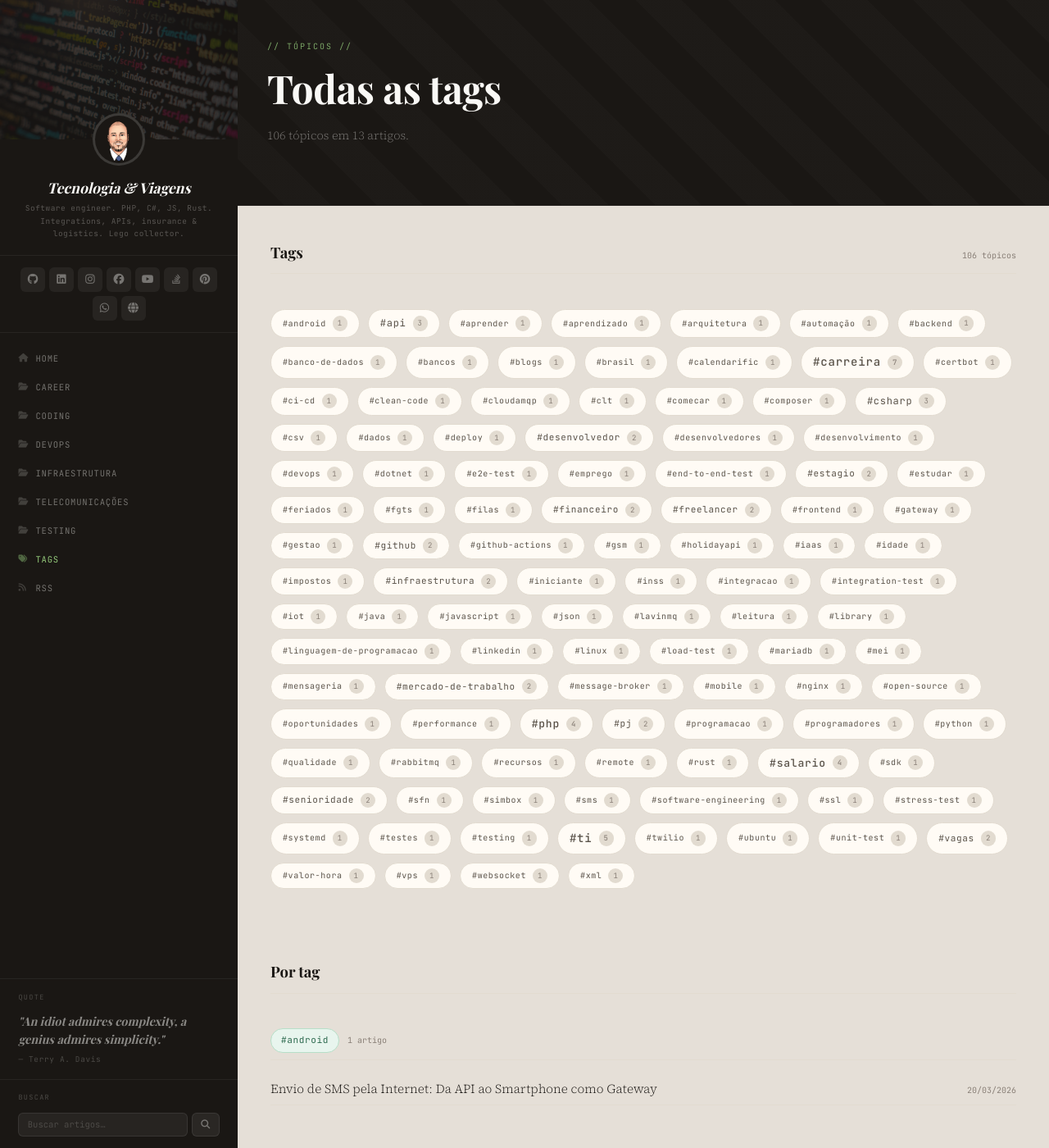
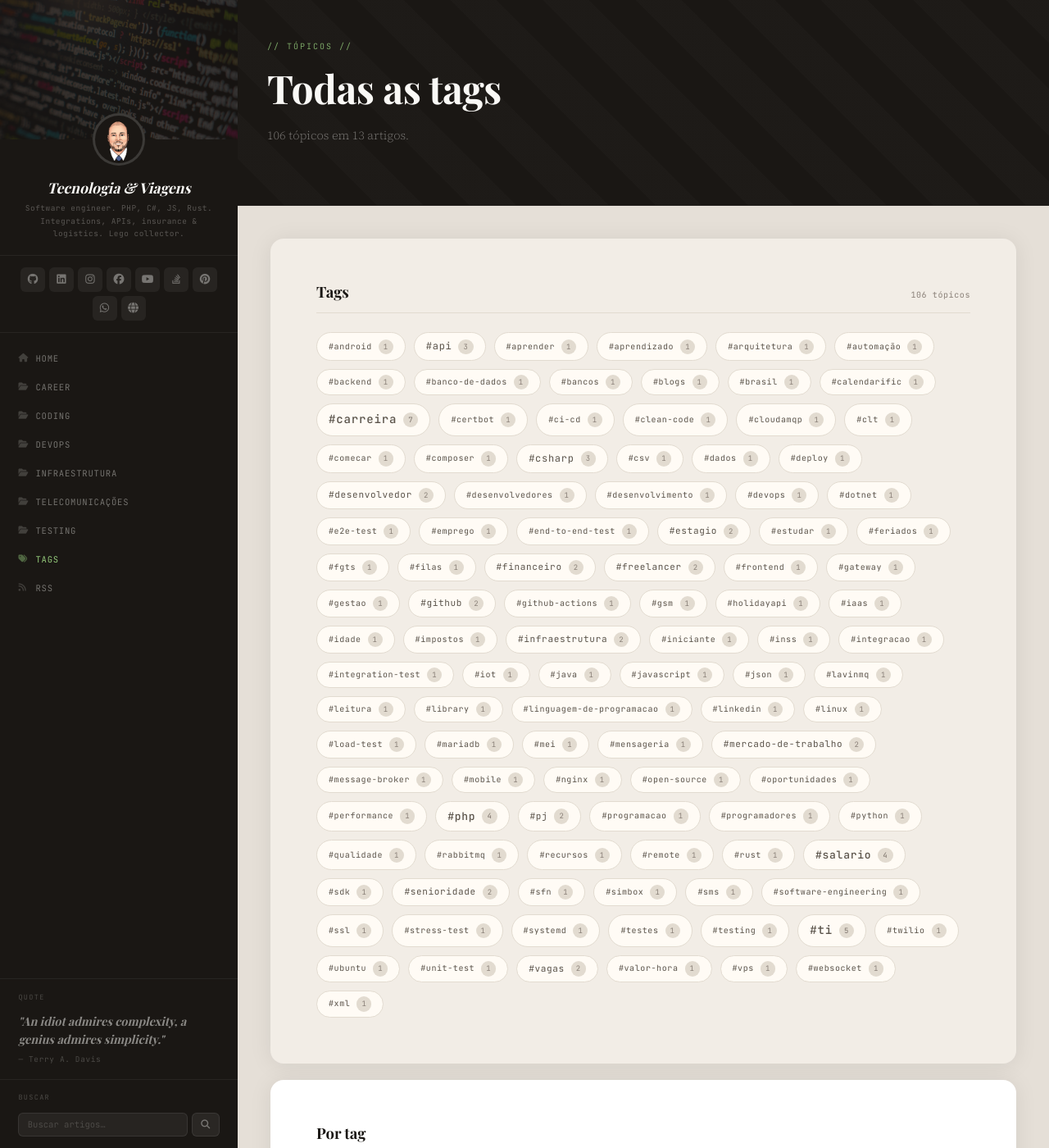
Before and after one commit to guibranco/blog, a Jekyll site: the page built from tags/index.html, in a window 1280 px wide and 1400 px high. Shown: the whole window at 82% size. Built offline with Jekyll 4.4.1, drawn with Linux system fonts in a browser that asks for light colours; some web fonts are replaced.

Commit message:
Enhance tags pages

```diff
--- a/assets/css/main.css
+++ b/assets/css/main.css
@@ -272,6 +272,12 @@
   max-width: 400px; font-weight: 300; line-height: 1.7;
   position: relative; margin-bottom: 1.75rem;
 }
+.hero-desc-link {
+  color: var(--green-glow); margin-left: 8px;
+  font-family: 'JetBrains Mono', monospace; font-size: 0.84em;
+  transition: opacity .2s;
+}
+.hero-desc-link:hover { opacity: .75; }
 .hero-stats { display: flex; align-items: center; gap: 1.25rem; position: relative; }
 .hero-stat { text-align: left; }
 .hero-stat-num {
@@ -880,3 +886,63 @@
 .related-card-meta { font-family: 'JetBrains Mono', monospace; font-size: 0.625rem; color: var(--ink-light); }
 @media (max-width: 860px) { .related-grid { grid-template-columns: repeat(2, 1fr); } }
 @media (max-width: 540px) { .related-grid { grid-template-columns: 1fr; } }
+
+/* ── Tags pages ────────────────────────────────────────────────────────────── */
+.section-meta {
+  font-family: 'JetBrains Mono', monospace;
+  font-size: 0.625rem; letter-spacing: .06em; color: var(--ink-light);
+}
+.section-link {
+  font-family: 'JetBrains Mono', monospace;
+  font-size: 0.625rem; letter-spacing: .08em; text-transform: uppercase;
+  color: var(--ink-light); transition: color .2s;
+}
+.section-link:hover { color: var(--accent); }
+
+.tags-index-grid { display: flex; flex-wrap: wrap; gap: 10px; }
+.tag-index-item {
+  display: inline-flex; align-items: center; gap: 8px;
+  font-family: 'JetBrains Mono', monospace; font-size: 0.69rem; letter-spacing: .06em;
+  padding: 6px 14px; border-radius: 20px;
+  background: var(--tag-bg); border: 1px solid var(--border); color: var(--ink-muted);
+  transition: border-color .2s, color .2s, background .2s;
+}
+.tag-index-item:hover { border-color: var(--accent); color: var(--accent); background: var(--accent-light); }
+.tag-count {
+  background: var(--border); color: var(--ink-light);
+  font-size: 0.56rem; padding: 1px 6px; border-radius: 10px;
+  transition: background .2s, color .2s, border-color .2s;
+}
+.tag-index-item:hover .tag-count { background: var(--accent-light); color: var(--accent); border: 1px solid #b7dfc8; }
+.tag-size-1 { font-size: 0.625rem; }
+.tag-size-2 { font-size: 0.69rem; }
+.tag-size-3 { font-size: 0.75rem; }
+.tag-size-4 { font-size: 0.81rem; font-weight: 500; }
+.tag-size-5 { font-size: 0.875rem; font-weight: 500; }
+
+.tag-group { margin-bottom: 2rem; }
+.tag-group:last-child { margin-bottom: 0; }
+.tag-group-header {
+  display: flex; align-items: center; gap: 10px;
+  margin-bottom: 0.75rem; padding-bottom: 0.5rem;
+  border-bottom: 2px solid var(--border);
+}
+.tag-group-count {
+  font-family: 'JetBrains Mono', monospace;
+  font-size: 0.625rem; letter-spacing: .04em; color: var(--ink-light);
+}
+.tag-group-list { list-style: none; margin: 0; padding: 0; }
+.tag-group-item {
+  display: flex; align-items: baseline; justify-content: space-between;
+  gap: 1rem; padding: 0.5rem 0; border-bottom: 1px solid var(--border);
+}
+.tag-group-item:last-child { border-bottom: none; }
+.tag-group-item a {
+  font-family: 'Source Serif 4', serif; font-size: 0.95rem;
+  color: var(--ink); line-height: 1.4; flex: 1; transition: color .2s;
+}
+.tag-group-item a:hover { color: var(--accent); }
+.tag-group-item-date {
+  font-family: 'JetBrains Mono', monospace; font-size: 0.625rem;
+  color: var(--ink-light); white-space: nowrap; flex-shrink: 0;
+}
--- a/tags/index.html
+++ b/tags/index.html
@@ -16,52 +16,6 @@
   <link rel="stylesheet" href="https://cdnjs.cloudflare.com/ajax/libs/font-awesome/6.5.0/css/all.min.css">
   <link rel="stylesheet" href="{{ '/assets/css/main.css' | relative_url }}">
 
-  <style>
-    .tags-index-grid {
-      display: flex;
-      flex-wrap: wrap;
-      gap: 10px;
-      margin-bottom: 3rem;
-    }
-    .tag-index-item {
-      display: inline-flex;
-      align-items: center;
-      gap: 8px;
-      font-family: 'JetBrains Mono', monospace;
-      font-size: 11px;
-      letter-spacing: .06em;
-      padding: 6px 14px;
-      border-radius: 20px;
-      background: var(--tag-bg);
-      border: 1px solid var(--border);
-      color: var(--ink-muted);
-      text-decoration: none;
-      transition: border-color .2s, color .2s, background .2s;
-    }
-    .tag-index-item:hover {
-      border-color: var(--accent);
-      color: var(--accent);
-      background: var(--accent-light);
-    }
-    .tag-index-item .tag-count {
-      background: var(--border);
-      color: var(--ink-light);
-      font-size: 9px;
-      padding: 1px 6px;
-      border-radius: 10px;
-      transition: background .2s, color .2s;
-    }
-    .tag-index-item:hover .tag-count {
-      background: var(--accent-light);
-      color: var(--accent);
-    }
-    /* Size variants by post count */
-    .tag-size-1 { font-size: 10px; }
-    .tag-size-2 { font-size: 11px; }
-    .tag-size-3 { font-size: 12px; }
-    .tag-size-4 { font-size: 13px; font-weight: 500; }
-    .tag-size-5 { font-size: 14px; font-weight: 500; }
-  </style>
 </head>
 <body>
 
@@ -160,18 +114,20 @@
       {% assign all_tags = site.posts | map: 'tags' | join: ',' | split: ',' | uniq | sort %}
 
       {% if all_tags.size == 0 %}
+        <div class="article-card">
           <div class="empty-state">
             <div class="empty-glyph">∅</div>
             <p>Nenhuma tag publicada ainda.</p>
           </div>
+        </div>
       {% else %}
 
+        <!-- Card: nuvem de tags -->
+        <div class="article-card article-card--tags">
           <div class="section-row">
             <h2 class="section-title">Tags</h2>
-          <span style="font-family:'JetBrains Mono',monospace;font-size:10px;color:var(--ink-light);">{{ all_tags | size }} tópicos</span>
+            <span class="section-meta">{{ all_tags | size }} tópicos</span>
           </div>
-
-        <!-- Tag cloud with post counts -->
           <div class="tags-index-grid">
             {% for tag in all_tags %}
               {% assign tag_posts = site.posts | where_exp: "post", "post.tags contains tag" %}
@@ -188,44 +144,31 @@
               </a>
             {% endfor %}
           </div>
+        </div>
 
-        <!-- Posts grouped by tag -->
-        <div class="section-row" style="margin-top: 1rem;">
+        <!-- Card: artigos por tag -->
+        <div class="article-card">
+          <div class="section-row">
             <h2 class="section-title">Por tag</h2>
           </div>
-
           {% for tag in all_tags %}
             {% assign tag_posts = site.posts | where_exp: "post", "post.tags contains tag" %}
-          <div style="margin-bottom: 2.5rem;">
-            <div style="display:flex;align-items:center;gap:10px;margin-bottom:1rem;padding-bottom:.5rem;border-bottom:1px solid var(--border);">
-              <a href="{{ site.baseurl }}/tags/{{ tag | slugify: "latin" }}/"
-                 style="font-family:'JetBrains Mono',monospace;font-size:11px;letter-spacing:.06em;
-                        padding:4px 12px;border-radius:20px;background:var(--accent-light);
-                        color:var(--accent);border:1px solid #b7dfc8;text-decoration:none;">
-                #{{ tag }}
-              </a>
-              <span style="font-family:'JetBrains Mono',monospace;font-size:10px;color:var(--ink-light);">
-                {{ tag_posts | size }} artigo{% if tag_posts.size != 1 %}s{% endif %}
-              </span>
+            <div class="tag-group">
+              <div class="tag-group-header">
+                <a class="post-tag" href="{{ site.baseurl }}/tags/{{ tag | slugify: "latin" }}/">#{{ tag }}</a>
+                <span class="tag-group-count">{{ tag_posts | size }} artigo{% if tag_posts.size != 1 %}s{% endif %}</span>
               </div>
-            <ul style="list-style:none;margin:0;padding:0;">
+              <ul class="tag-group-list">
                 {% for post in tag_posts %}
-              <li style="display:flex;align-items:baseline;justify-content:space-between;
-                          padding:.5rem 0;border-bottom:1px solid var(--border);gap:1rem;">
-                <a href="{{ post.url | relative_url }}"
-                   style="font-family:'Source Serif 4',serif;font-size:.95rem;color:var(--ink);
-                          text-decoration:none;line-height:1.4;flex:1;">
-                  {{ post.title }}
-                </a>
-                <span style="font-family:'JetBrains Mono',monospace;font-size:10px;
-                              color:var(--ink-light);white-space:nowrap;flex-shrink:0;">
-                  {{ post.date | date: "%d/%m/%Y" }}
-                </span>
+                <li class="tag-group-item">
+                  <a href="{{ post.url | relative_url }}">{{ post.title }}</a>
+                  <span class="tag-group-item-date">{{ post.date | date: "%d/%m/%Y" }}</span>
                 </li>
                 {% endfor %}
               </ul>
             </div>
           {% endfor %}
+        </div>
 
       {% endif %}
 
```
Also changed, not shown: _layouts/tag.html (+6 -3 lines). Lines whose indentation alone changed are shown as unchanged.
